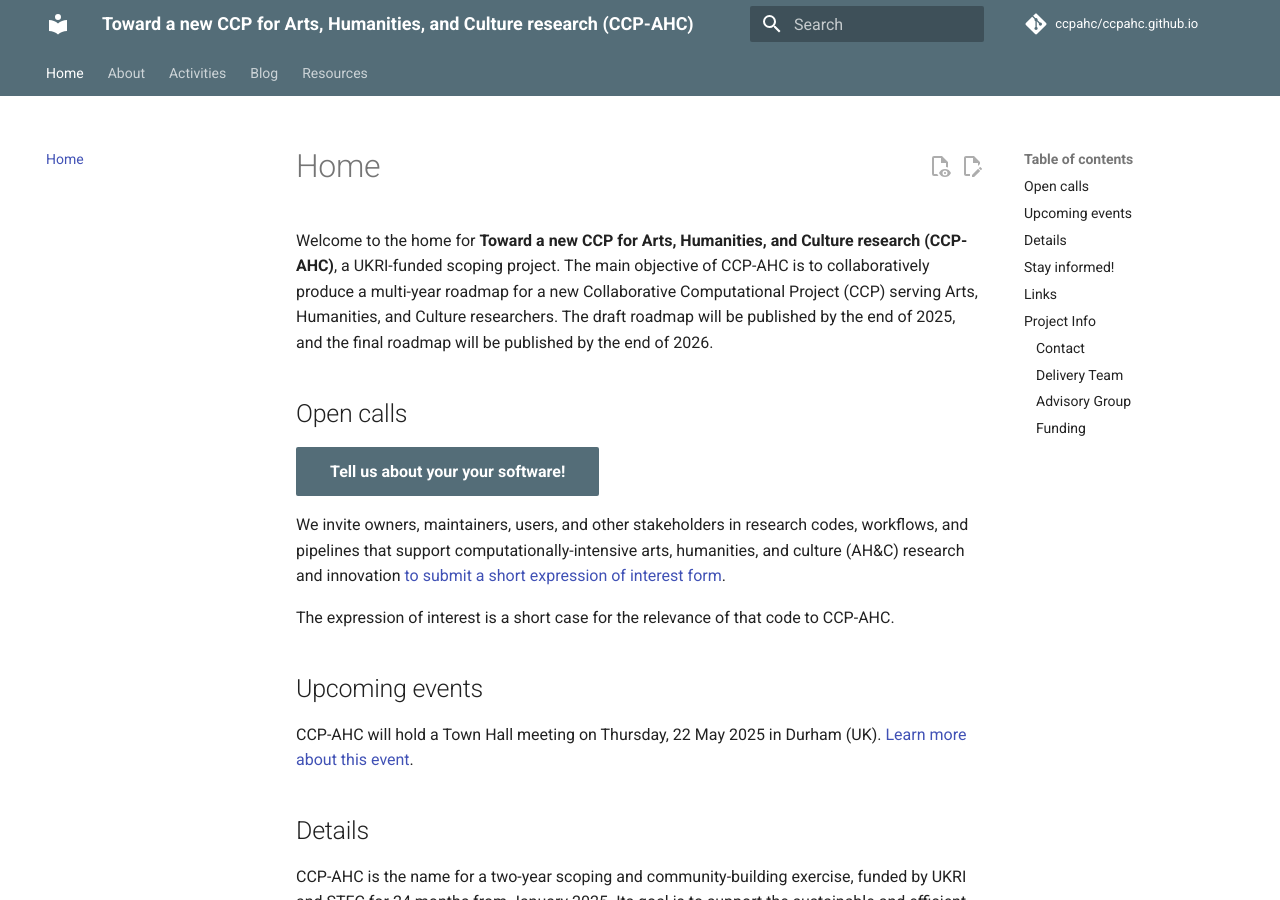
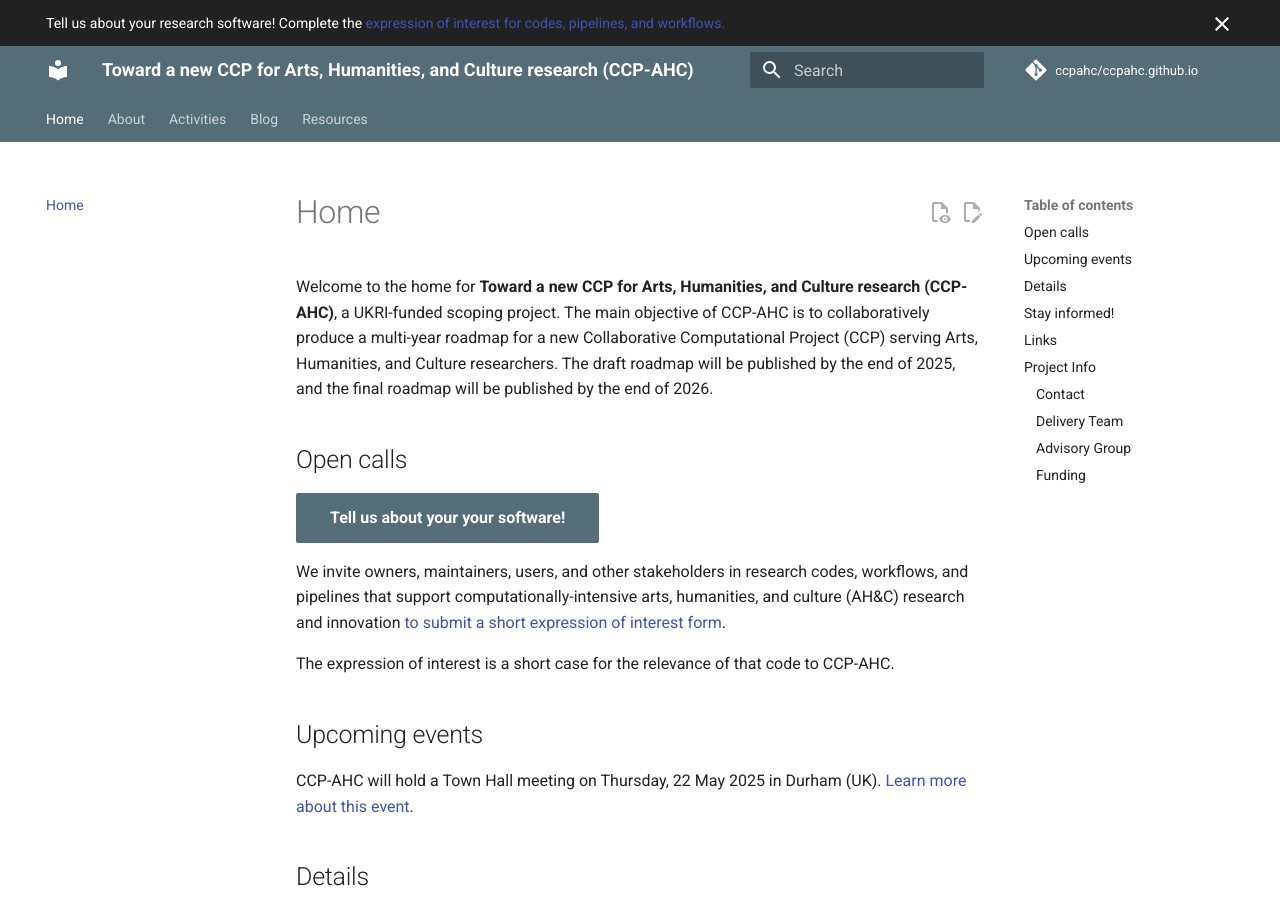
Before and after one commit to ccpahc/ccpahc.github.io, an MkDocs documentation site: the page built from docs/index.md, in a window 1280 px wide and 900 px high. Built offline with MkDocs 1.6.1 and Material for MkDocs 9.7.7, drawn with Linux system fonts in a browser that asks for light colours; comment, search, counter and statistics services are not loaded.

Commit message:
Add annoucement flash

```diff
--- a/overrides/main.html
+++ b/overrides/main.html
@@ -1 +1,5 @@
 {% extends "base.html" %}
+
+{% block announce %}
+  Tell us about your research software! Complete the <a href="/activities/codes-eoi/">expression of interest for codes, pipelines, and workflows.</a>
+{% endblock %}
```
